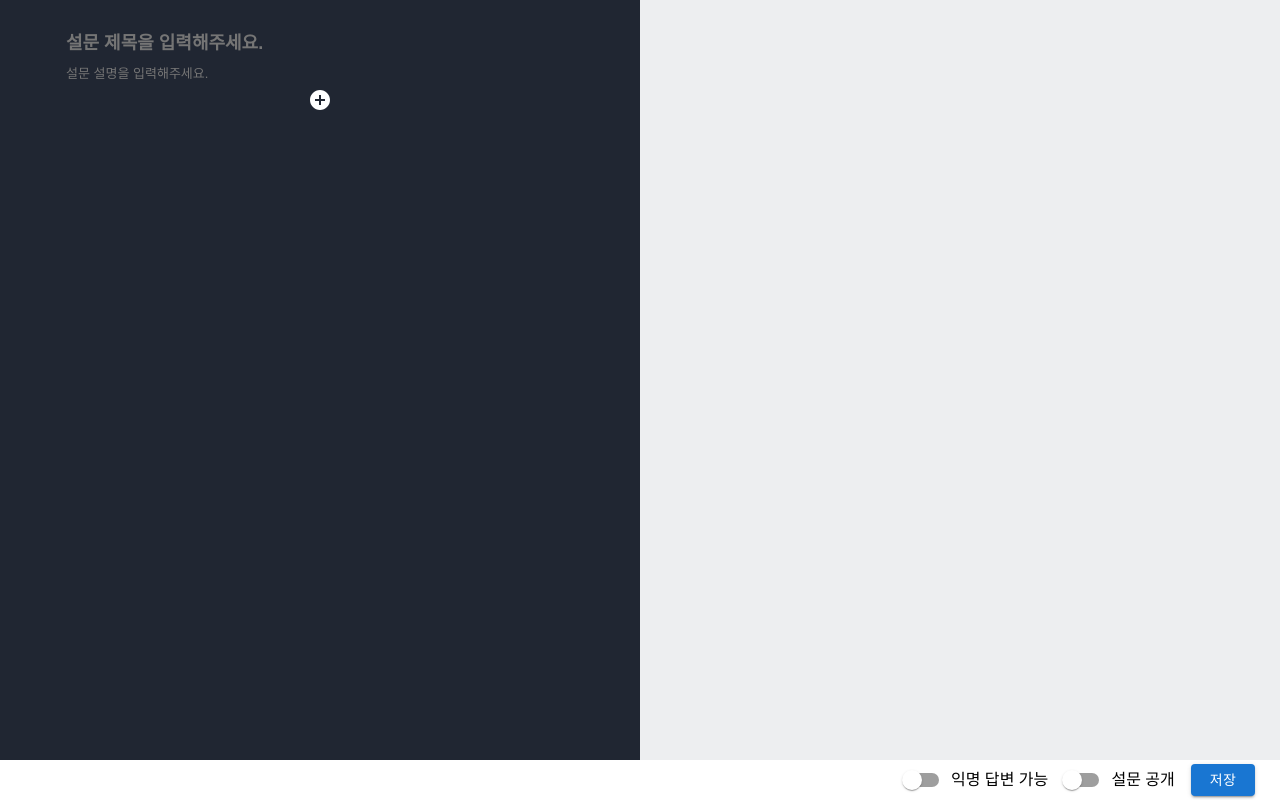
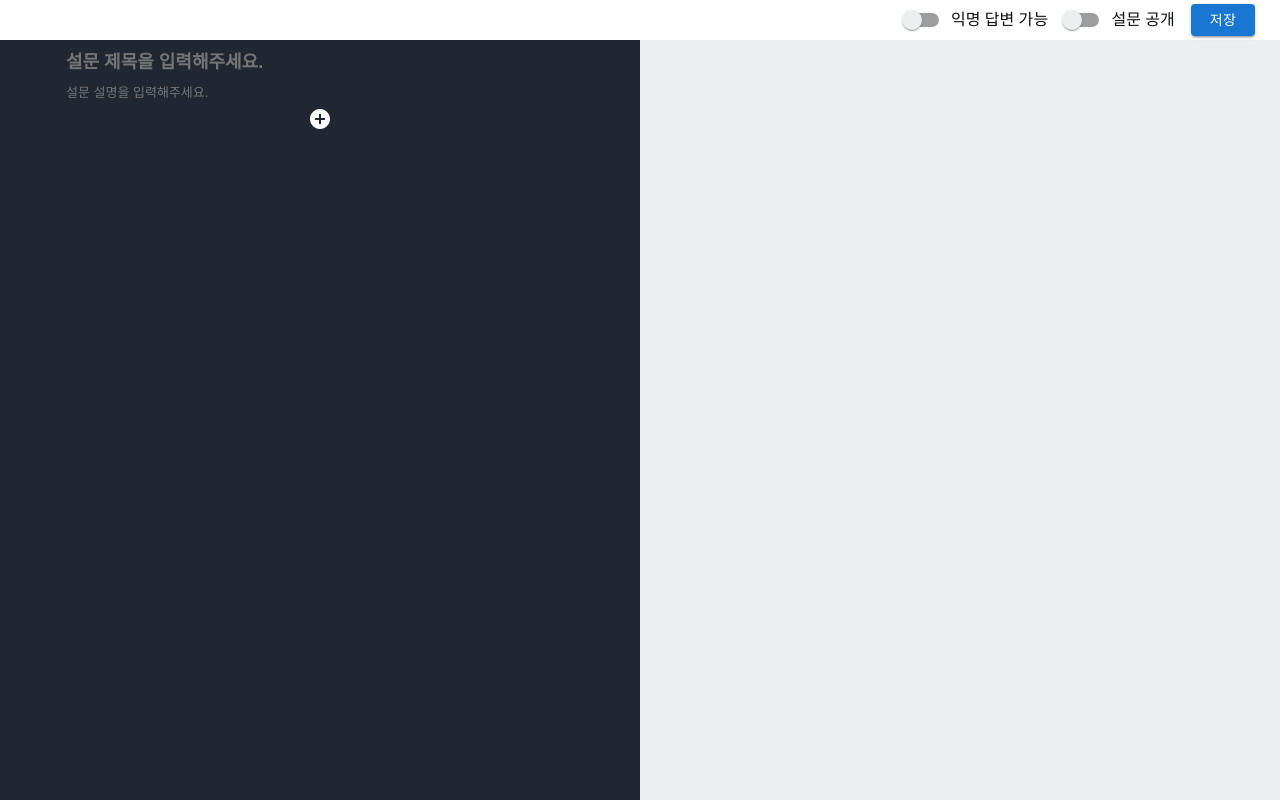
Before and after one commit to moka-team/mokaform-client, a React (Create React App) app: page /create-survey in a window 1280 px wide. Built offline with nearby package versions, Linux system fonts and the light colour scheme; the HTML template or start-up script is replaced by a standard one.

Commit message:
feat: SNavBar 위치 이동 (아래->위)

```diff
--- a/src/components/surveys/create/CreateSurvey.jsx
+++ b/src/components/surveys/create/CreateSurvey.jsx
@@ -2,7 +2,7 @@ import React from "react";
 import styled from "styled-components";
 import CreateSection from "../../../components/surveys/create/CreateSection";
 import PreviewSection from "../../../components/surveys/create/PreviewSection";
-import NavBar from './NavBar';
+import NavBar from "./NavBar";
 
 const Container = styled.div`
   display: flex;
@@ -11,9 +11,9 @@ const Container = styled.div`
 export default function CreateSurvey() {
   return (
     <Container>
+      <NavBar></NavBar>
       <CreateSection></CreateSection>
       <PreviewSection></PreviewSection>
-      <NavBar></NavBar>
     </Container>
   );
 }
--- a/src/components/surveys/create/NavBar.jsx
+++ b/src/components/surveys/create/NavBar.jsx
@@ -4,6 +4,8 @@ import { useRecoilState, useRecoilValue } from "recoil";
 import Switch from "@mui/material/Switch";
 import FormGroup from "@mui/material/FormGroup";
 import FormControlLabel from "@mui/material/FormControlLabel";
+import Box from "@mui/material/Box";
+
 import {
   surveyTitle,
   surveySummary,
@@ -18,9 +20,10 @@ const SNavBar = styled.div`
   justify-content: flex-end;
   align-items: center;
   position: fixed;
-  bottom: 0;
+  top: 0;
   left: 0;
   right: 0;
+  /* background-color: #0d0e10; */
   background-color: white;
   height: 5%;
   Button {
@@ -78,13 +81,31 @@ function NavBar() {
       <FormGroup row="true">
         <FormControlLabel
           control={
-            <Switch checked={isAnonymous} onChange={isAnonymousOnChange} />
+            <Switch
+              style={{ color: "#edeef0" }}
+              checked={isAnonymous}
+              onChange={isAnonymousOnChange}
+            />
           }
-          label="익명 답변 가능"
+          label={
+            <Box fontWeight={500} color="#0d0e10">
+              익명 답변 가능
+            </Box>
+          }
         />
         <FormControlLabel
-          control={<Switch checked={isPublic} onChange={isPublicOnChange} />}
-          label="설문 공개"
+          control={
+            <Switch
+              style={{ color: "#edeef0" }}
+              checked={isPublic}
+              onChange={isPublicOnChange}
+            />
+          }
+          label={
+            <Box fontWeight={500} color="#0d0e10">
+              설문 공개
+            </Box>
+          }
         />
       </FormGroup>
       <Button onClick={handleSubmit} variant="contained">
--- a/src/components/surveys/create/styled.js
+++ b/src/components/surveys/create/styled.js
@@ -86,7 +86,7 @@ const Save = styled.div`
 `;
 
 const Title = styled.input`
-  margin-top: 32px;
+  margin-top: 10%;
   font-weight: 900;
   font-size: large;
   border: none;
@@ -112,7 +112,7 @@ const Summary = styled.input`
 `;
 
 const TitleText = styled.text`
-  margin-top: 32px;
+  margin-top: 10%;
   font-weight: 900;
   font-size: large;
   border: none;
```
